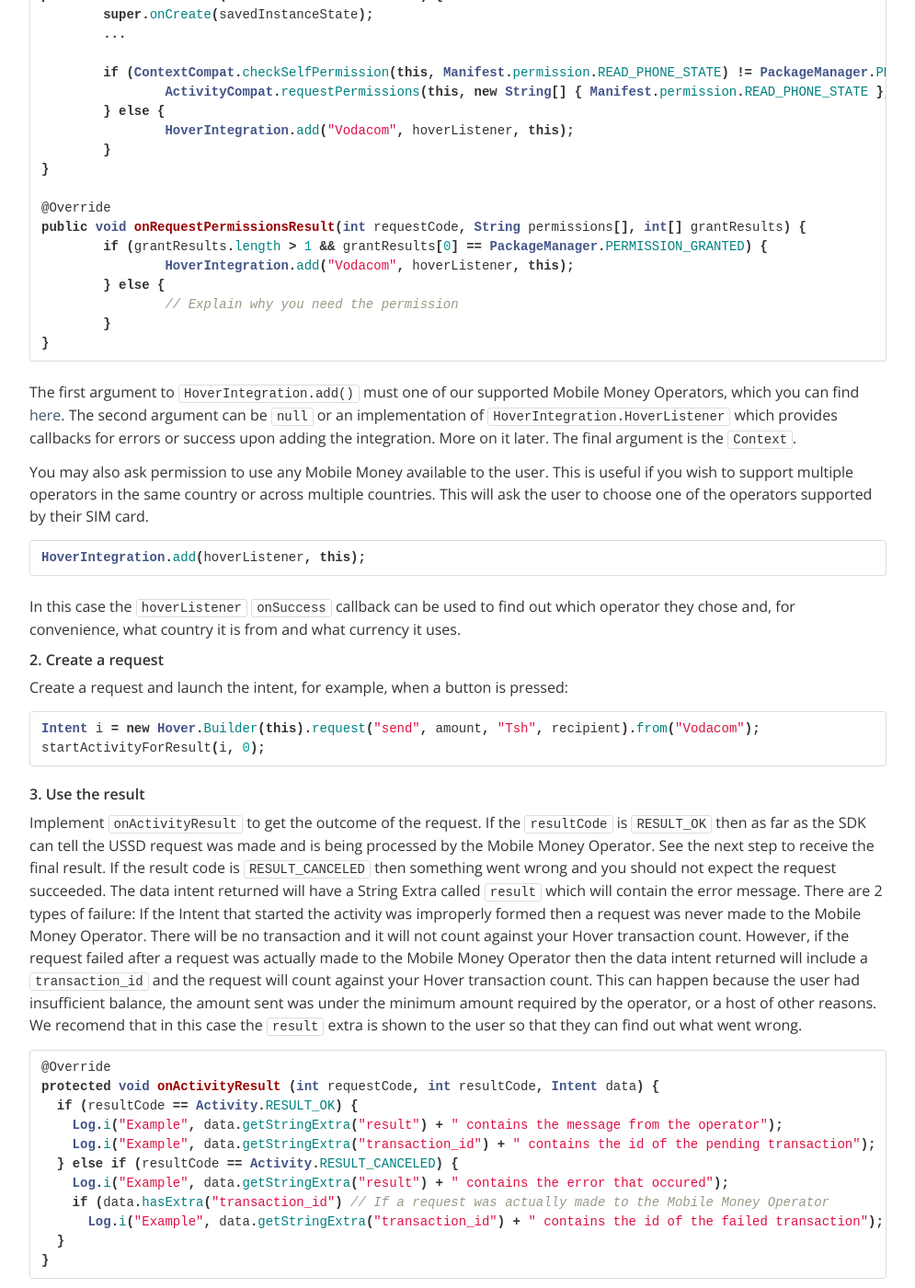
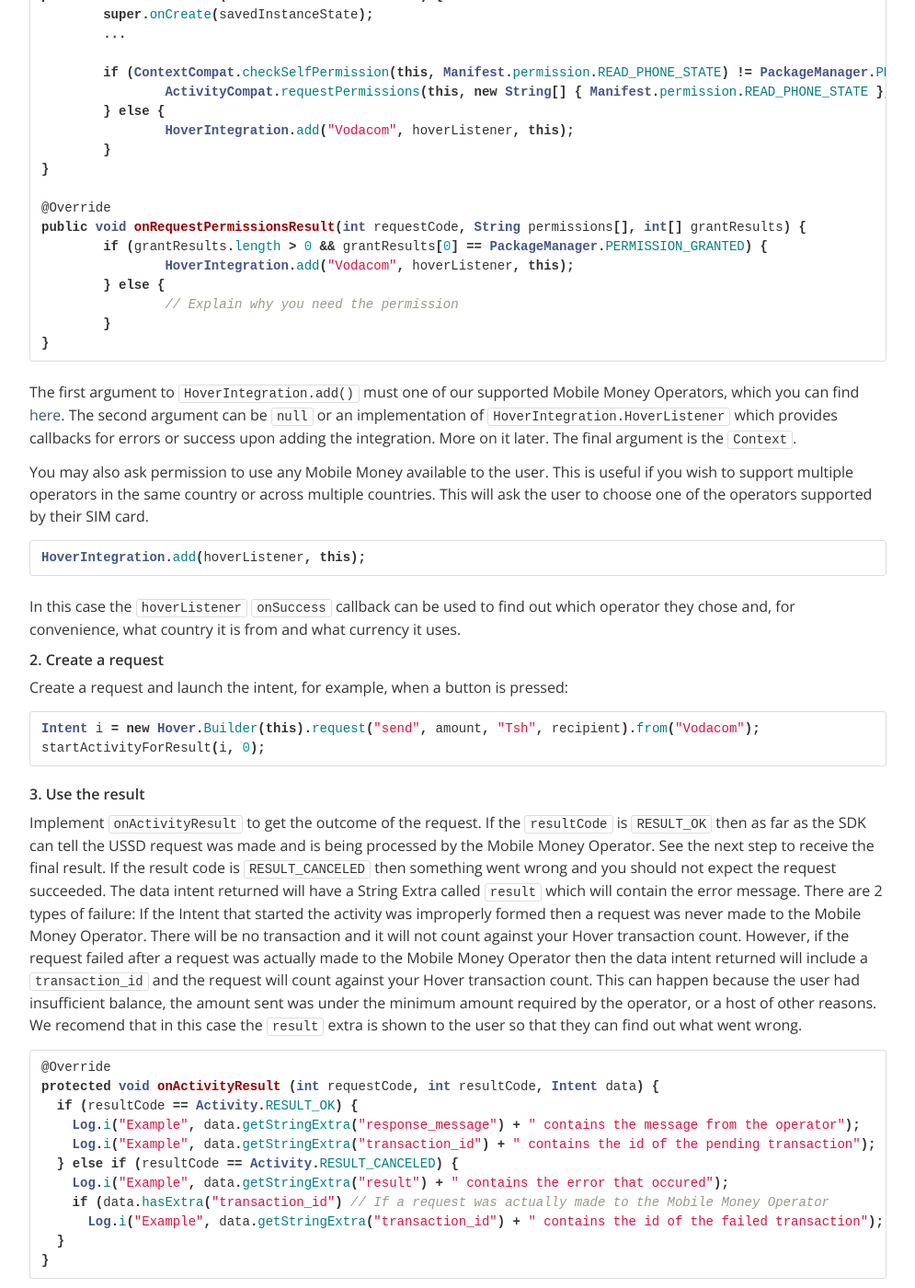
Before and after one commit to stephengacheru/usehover.github.io, a Jekyll site: the page built from index.md, in a window 1280 px wide and 1400 px high, scrolled down 1703 px. Shown: the whole window at 92% size, without its empty margins (142-1137 px from the left). Built offline with Jekyll 4.4.1, drawn with Linux system fonts in a browser that asks for light colours.

Commit message:
Update index.md
'bug' fixes

```diff
--- a/index.md
+++ b/index.md
@@ -90,7 +90,7 @@ protected void onCreate(Bundle savedInstanceState) {
 
 @Override
 public void onRequestPermissionsResult(int requestCode,	String permissions[], int[] grantResults) {
-	if (grantResults.length > 1 && grantResults[0] == PackageManager.PERMISSION_GRANTED) {
+	if (grantResults.length > 0 && grantResults[0] == PackageManager.PERMISSION_GRANTED) {
     		HoverIntegration.add("Vodacom", hoverListener, this);
 	} else {
     		// Explain why you need the permission
@@ -126,7 +126,7 @@ Implement `onActivityResult` to get the outcome of the request. If the `resultCo
 @Override
 protected void onActivityResult (int requestCode, int resultCode, Intent data) {
   if (resultCode == Activity.RESULT_OK) {
-    Log.i("Example", data.getStringExtra("result") + " contains the message from the operator");
+    Log.i("Example", data.getStringExtra("response_message") + " contains the message from the operator");
     Log.i("Example", data.getStringExtra("transaction_id") + " contains the id of the pending transaction");
   } else if (resultCode == Activity.RESULT_CANCELED) {
     Log.i("Example", data.getStringExtra("result") + " contains the error that occured");
```
